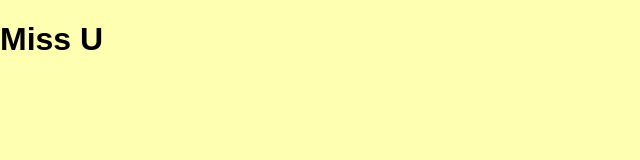
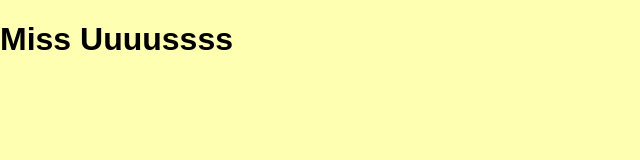
Before and after one commit to starrykai/ilovereact, a website: page index.html in a window 1280 px wide. Shown: the whole page, without its empty margins (0-640 px from the left). Drawn offline with Linux system fonts and the light colour scheme.

```diff
--- a/index.html
+++ b/index.html
@@ -22,6 +22,6 @@
 
 
         <!-- <script src="js/app.js"></script> -->
-    <h1>Miss U</h1>
+    <h1>Miss Uuuussss</h1>
     </body>
 </html>
```
Also changed, not shown: img/android-robot.svg (added), img/background.jpg (added), img/iphone-frame.svg (added), img/react-logo.svg (added), img/swype-demo.jpg (added), img/tumblr-demo.jpg (added).
